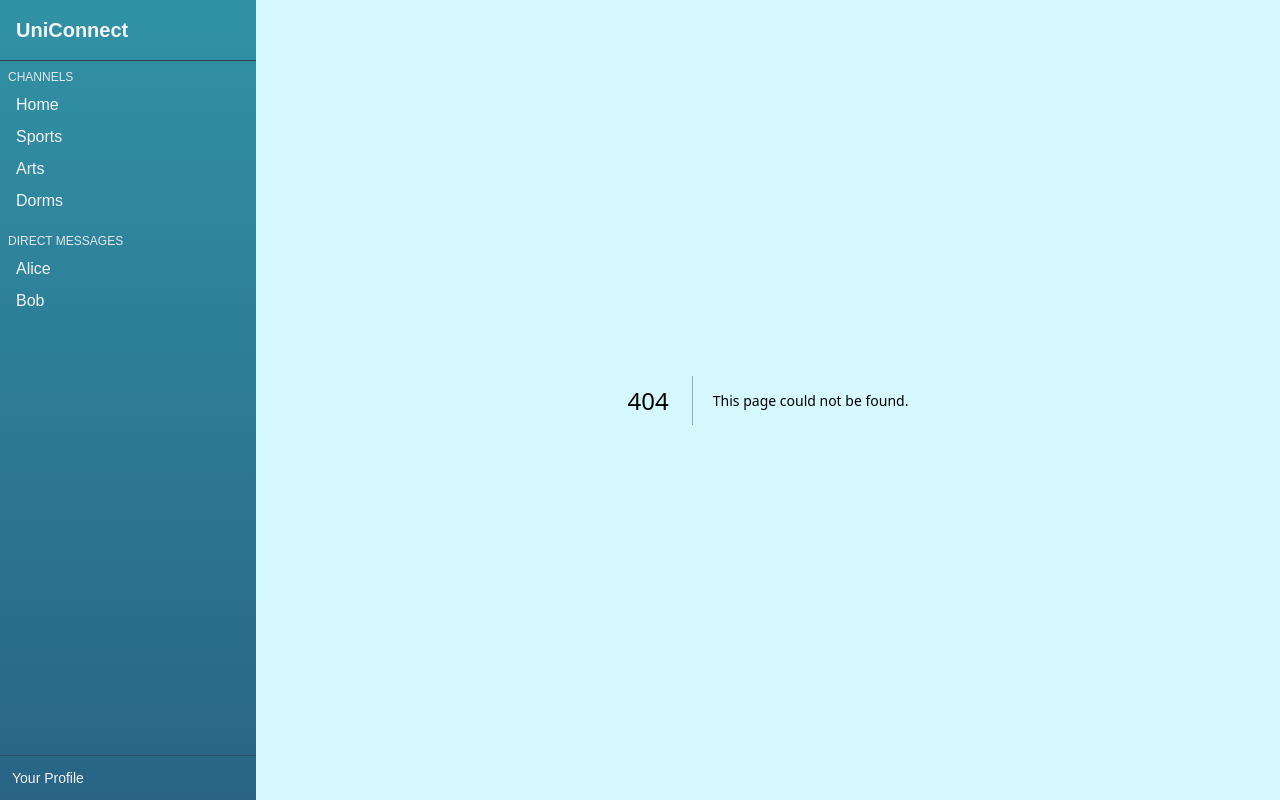
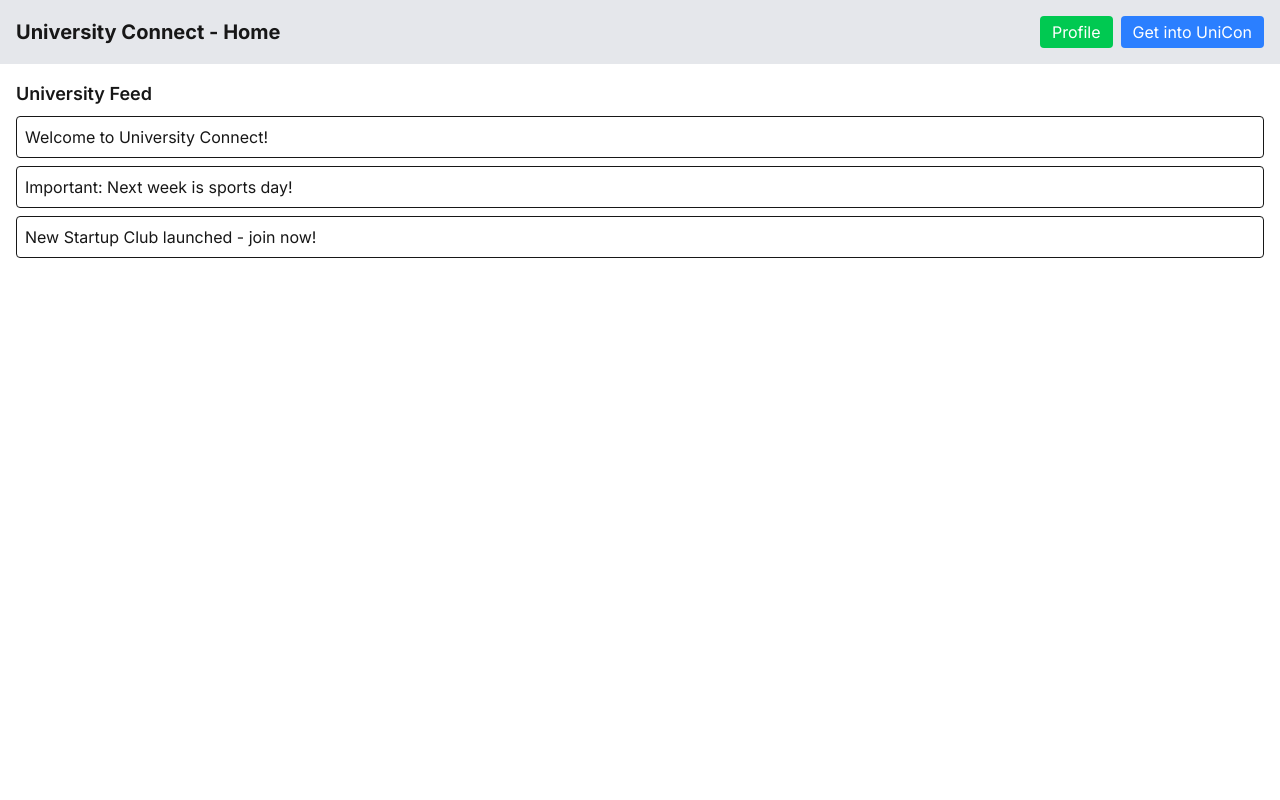
Before and after one commit to preetham-1601/University-Connect, a Next.js app in the folder frontend/: page /home in a window 1280 px wide. Before the commit this address had no page. Built offline with nearby package versions, Linux system fonts and the light colour scheme.

Commit message:
Front end set up components.

```diff
--- a/frontend/src/app/components/Sidebar.tsx
+++ b/frontend/src/app/components/Sidebar.tsx
@@ -1,57 +1,33 @@
 'use client';
 
-import { useState } from 'react';
+import React from 'react';
 
-export default function Sidebar() {
-  const [channels] = useState([
-    { id: 'home', name: 'Home' },
-    { id: 'sports', name: 'Sports' },
-    { id: 'arts', name: 'Arts' },
-    { id: 'dorms', name: 'Dorms' },
-  ]);
+interface SidebarProps {
+  selectedChannel: string;
+  onSelectChannel: (ch: string) => void;
+}
 
-  const [dms] = useState([
-    { id: 'u1', name: 'Alice' },
-    { id: 'u2', name: 'Bob' },
-  ]);
+export default function Sidebar({ selectedChannel, onSelectChannel }: SidebarProps) {
+  const channels = ['General', 'Sports', 'Clubs', 'Events', 'Startups', 'Cultural', 'Dorms'];
 
   return (
-    <div
-      className='w-64 text-gray-100 flex flex-col'
-      style={{
-        background: 'linear-gradient(to bottom, #3192A5 0%, #296485 100%)',
-      }}
-    >
-      <div className='p-4 font-bold text-xl border-b border-gray-700'>
-        UniConnect
+    <div className="w-64 bg-gray-800 text-gray-100 flex flex-col">
+      <div className="p-4 font-bold border-b border-gray-700">
+        UniCon
       </div>
-      <div className='flex-1 overflow-y-auto p-2'>
-        <div className='mb-2'>
-          <div className='uppercase text-xs text-gray-200 mb-1'>Channels</div>
-          {channels.map((ch) => (
-            <div
-              key={ch.id}
-              className='py-1 px-2 hover:bg-gray-700/40 rounded cursor-pointer'
-            >
-              {ch.name}
-            </div>
-          ))}
-        </div>
-
-        <div className='mt-4'>
-          <div className='uppercase text-xs text-gray-200 mb-1'>Direct Messages</div>
-          {dms.map((user) => (
-            <div
-              key={user.id}
-              className='py-1 px-2 hover:bg-gray-700/40 rounded cursor-pointer'
-            >
-              {user.name}
-            </div>
-          ))}
-        </div>
-      </div>
-      <div className='p-3 border-t border-gray-700/60'>
-        <div className='text-sm'>Your Profile</div>
+      <div className="flex-1 overflow-y-auto p-2">
+        <div className="mb-2 text-sm uppercase text-gray-400">Channels</div>
+        {channels.map((ch) => (
+          <div
+            key={ch}
+            onClick={() => onSelectChannel(ch)}
+            className={`py-1 px-2 cursor-pointer hover:bg-gray-700/50 rounded ${
+              selectedChannel === ch ? 'bg-gray-700/50' : ''
+            }`}
+          >
+            {ch}
+          </div>
+        ))}
       </div>
     </div>
   );
--- a/frontend/src/app/components/chat.tsx
+++ b/frontend/src/app/components/chat.tsx
@@ -1,47 +1,49 @@
 'use client';
 
-import { useState } from 'react';
+import React, { useState } from 'react';
 
-export default function Chat({ channelId }: { channelId: string }) {
-  const [messages, setMessages] = useState([
-    { id: 1, user: 'System', text: 'Welcome to the Home channel!' },
-  ]);
+interface ChatProps {
+  channelName: string;
+}
+
+export default function Chat({ channelName }: ChatProps) {
+  const [messages, setMessages] = useState<string[]>([]);
   const [input, setInput] = useState('');
 
   function handleSend() {
     if (!input.trim()) return;
-    const newMsg = {
-      id: Date.now(),
-      user: 'You',
-      text: input,
-    };
-    setMessages((prev) => [...prev, newMsg]);
+    setMessages((prev) => [...prev, input]);
     setInput('');
   }
 
   return (
-    <div className='flex flex-col h-full'>
-      {/* Message List */}
-      <div className='flex-1 overflow-y-auto p-4 space-y-2'>
-        {messages.map((msg) => (
-          <div key={msg.id} className='text-sm'>
-            <span className='font-bold mr-2'>{msg.user}:</span>
-            {msg.text}
+    <div className="flex-1 flex flex-col">
+      {/* Channel Header */}
+      <div className="border-b p-3 font-bold">
+        #{channelName}
+      </div>
+
+      {/* Messages */}
+      <div className="flex-1 overflow-y-auto p-4 space-y-2">
+        {messages.map((msg, idx) => (
+          <div key={idx} className="text-sm">
+            <span className="font-bold mr-2">User:</span>
+            {msg}
           </div>
         ))}
       </div>
 
       {/* Input Box */}
-      <div className='p-2 border-t flex'>
+      <div className="p-2 border-t flex">
         <input
-          className='flex-1 border rounded px-2 py-1 text-sm'
+          className="flex-1 border rounded px-2 py-1 text-sm"
           value={input}
           onChange={(e) => setInput(e.target.value)}
-          placeholder={`Message #${channelId}`}
+          placeholder={`Message #${channelName}`}
         />
         <button
           onClick={handleSend}
-          className='ml-2 bg-blue-500 text-white px-3 py-1 rounded text-sm'
+          className="ml-2 bg-blue-500 text-white px-3 py-1 rounded text-sm"
         >
           Send
         </button>
--- /dev/null
+++ b/frontend/src/app/home/page.tsx
@@ -0,0 +1,55 @@
+'use client';
+
+import { useRouter } from 'next/navigation';
+import { useEffect, useState } from 'react';
+
+export default function HomePage() {
+  const router = useRouter();
+  const [feed, setFeed] = useState<string[]>([]);
+
+  useEffect(() => {
+    // In real app, fetch feed from your backend
+    setFeed([
+      'Welcome to University Connect!',
+      'Important: Next week is sports day!',
+      'New Startup Club launched - join now!',
+    ]);
+  }, []);
+
+  function handleUniConClick() {
+    router.push('/unicon');
+  }
+
+  function handleProfileClick() {
+    router.push('/profile');
+  }
+
+  return (
+    <div className="h-screen flex flex-col">
+      {/* Nav bar */}
+      <div className="flex items-center justify-between bg-gray-200 p-4">
+        <h1 className="text-xl font-bold">University Connect - Home</h1>
+        <div className="space-x-2">
+          <button onClick={handleProfileClick} className="bg-green-500 text-white px-3 py-1 rounded">
+            Profile
+          </button>
+          <button onClick={handleUniConClick} className="bg-blue-500 text-white px-3 py-1 rounded">
+            Get into UniCon
+          </button>
+        </div>
+      </div>
+
+      {/* Main feed content */}
+      <div className="flex-1 overflow-y-auto p-4">
+        <h2 className="text-lg font-semibold mb-2">University Feed</h2>
+        <ul className="space-y-2">
+          {feed.map((item, idx) => (
+            <li key={idx} className="bg-white p-2 border rounded">
+              {item}
+            </li>
+          ))}
+        </ul>
+      </div>
+    </div>
+  );
+}
--- a/frontend/src/app/layout.tsx
+++ b/frontend/src/app/layout.tsx
@@ -1,26 +1,23 @@
 import './globals.css';
+import { Inter } from 'next/font/google';
+
+// Example Google Font
+const inter = Inter({ subsets: ['latin'] });
 
 export const metadata = {
   title: 'University Connect',
-  description: 'Slack/Discord-like UI for campus',
+  description: 'A place for your universities'
 };
-
-import Sidebar from './components/Sidebar';
 
 export default function RootLayout({
   children,
 }: {
-  children: React.ReactNode
+  children: React.ReactNode;
 }) {
   return (
-    <html lang='en'>
-      <body className='h-screen w-screen flex overflow-hidden'>
-        {/* Gradient Sidebar */}
-        <Sidebar />
-        {/* Main content with semi-transparent background */}
-        <div className='flex-1' style={{ backgroundColor: 'rgba(172,241,255,0.5)' }}>
-          {children}
-        </div>
+    <html lang="en">
+      <body className={inter.className}>
+        {children}
       </body>
     </html>
   );
--- a/frontend/src/app/login/page.tsx
+++ b/frontend/src/app/login/page.tsx
@@ -21,7 +21,7 @@ export default function LoginPage() {
         body: JSON.stringify({ email, password }),
       });
       const data = await res.json();
-
+      router.push('/home');
       if (!res.ok) {
         setErrorMsg(data.error || 'Login failed');
         return;
@@ -31,10 +31,15 @@ export default function LoginPage() {
       // localStorage.setItem('token', data.token);
 
       // Redirect to home
-      router.push('/home');
-    } catch (err: any) {
-      setErrorMsg(err.message);
+
+    } catch (err: unknown) {
+      if (err instanceof Error) {
+        setErrorMsg(err.message);
+      } else {
+        setErrorMsg('An unknown error occurred');
+      }
     }
+
   }
 
   return (
--- a/frontend/src/app/page.tsx
+++ b/frontend/src/app/page.tsx
@@ -1,19 +1,19 @@
 'use client';
 
-import Chat from './components/chat';
+import { useRouter } from 'next/navigation';
+import { useEffect } from 'react';
 
-export default function HomePage() {
+export default function LandingPage() {
+  const router = useRouter();
+
+  useEffect(() => {
+    // If you prefer to redirect to /login immediately:
+    router.push('/login');
+  }, [router]);
+
   return (
-    <div className='h-full flex flex-col'>
-      {/* Channel Header */}
-      <div className='border-b p-3 font-bold text-lg'>
-        # Home Channel
-      </div>
-
-      {/* Chat Area */}
-      <div className='flex-1'>
-        <Chat channelId='home' />
-      </div>
+    <div className="h-screen flex items-center justify-center">
+      <h1 className="text-2xl">Welcome to University Connect!</h1>
     </div>
   );
 }
--- a/frontend/src/app/profile/page.tsx
+++ b/frontend/src/app/profile/page.tsx
@@ -0,0 +1,40 @@
+'use client';
+
+import { useState, useEffect } from 'react';
+
+interface UserData {
+  name: string;
+  email: string;
+  major: string;
+  interests: string[];
+}
+
+export default function ProfilePage() {
+  const [userData, setUserData] = useState<UserData | null>(null);
+
+  useEffect(() => {
+    // In real app, fetch user data from backend
+    setUserData({
+      name: 'John Doe',
+      email: 'john@charlotte.edu',
+      major: 'Computer Science',
+      interests: ['AI', 'Sports', 'Startups'],
+    });
+  }, []);
+
+  if (!userData) return <div>Loading...</div>;
+
+  return (
+    <div className="min-h-screen bg-gray-100 p-4">
+      <div className="max-w-md mx-auto bg-white p-6 rounded shadow">
+        <h1 className="text-2xl font-bold mb-4">Profile</h1>
+        <p className="mb-2"><strong>Name:</strong> {userData.name}</p>
+        <p className="mb-2"><strong>Email:</strong> {userData.email}</p>
+        <p className="mb-2"><strong>Major:</strong> {userData.major}</p>
+        <p className="mb-2">
+          <strong>Interests:</strong> {userData.interests.join(', ')}
+        </p>
+      </div>
+    </div>
+  );
+}
--- a/frontend/src/app/unicon/page.tsx
+++ b/frontend/src/app/unicon/page.tsx
@@ -1,8 +1,8 @@
 'use client';
 
 import { useState } from 'react';
-import Sidebar from '../(components)/Sidebar';
-import Chat from '../(components)/Chat';
+import Sidebar from '../components/sidebar';
+import Chat from '../components/chat';
 
 export default function UniConPage() {
   const [selectedChannel, setSelectedChannel] = useState('General');
```
